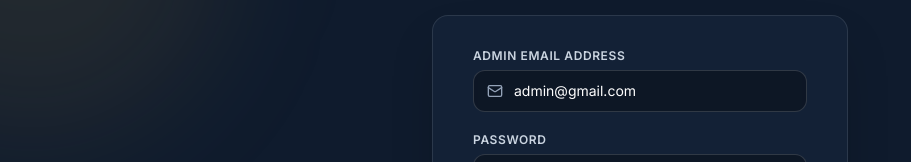
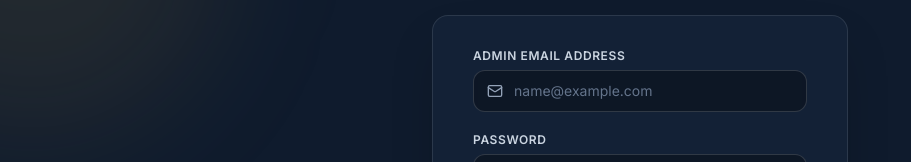
Before and after one commit to mahadevlambadi25/podcast-website, a Next.js app: page /admin/login in a window 1280 px wide. Shown: the part 247-409 px from the top of the page, without its empty margins (0-911 px from the left). Built offline with nearby package versions, Linux system fonts and the light colour scheme.

Commit message:
fix: remove prefilled admin login email

```diff
--- a/src/app/admin/login/page.tsx
+++ b/src/app/admin/login/page.tsx
@@ -7,7 +7,7 @@ import { BrandLogo } from '@/components/admin/BrandLogo';
 
 export default function AdminLoginPage() {
   const router = useRouter();
-  const [email, setEmail] = useState('admin@gmail.com');
+  const [email, setEmail] = useState('');
   const [password, setPassword] = useState('');
   const [showPassword, setShowPassword] = useState(false);
   const [isLoading, setIsLoading] = useState(false);
@@ -96,7 +96,7 @@ export default function AdminLoginPage() {
                   required
                   value={email}
                   onChange={(e) => setEmail(e.target.value)}
-                  placeholder="admin@gmail.com"
+                  placeholder="name@example.com"
                   className="block w-full pl-10 pr-3.5 py-2.5 bg-black/30 border border-white/15 rounded-xl text-white placeholder-slate-500 focus:outline-none focus:ring-2 focus:ring-[#C9A24B] focus:border-transparent text-sm transition-all"
                 />
               </div>
```
